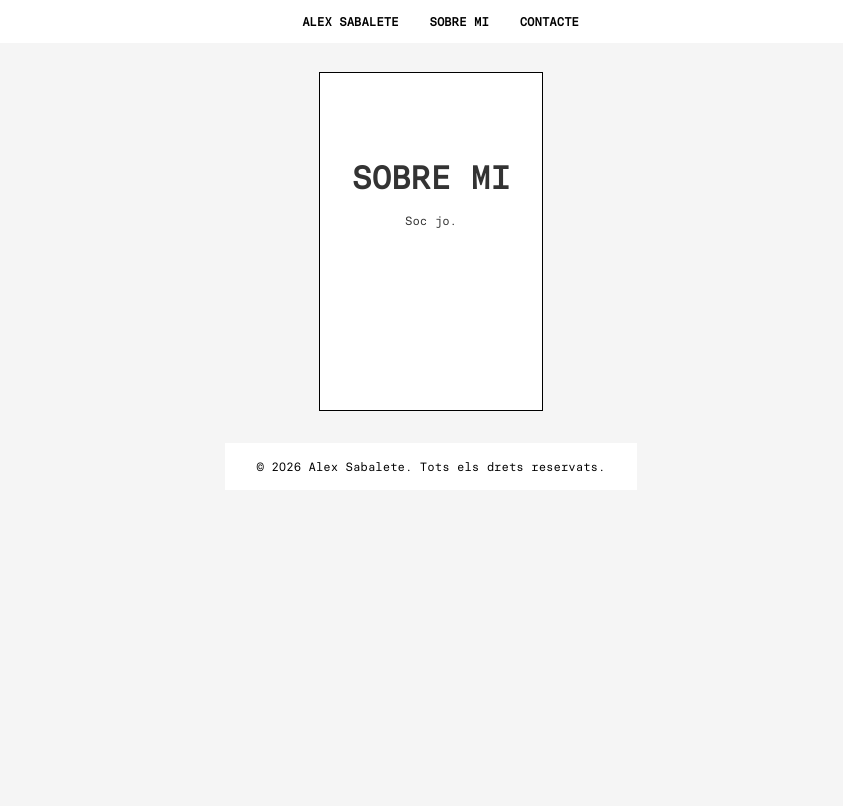
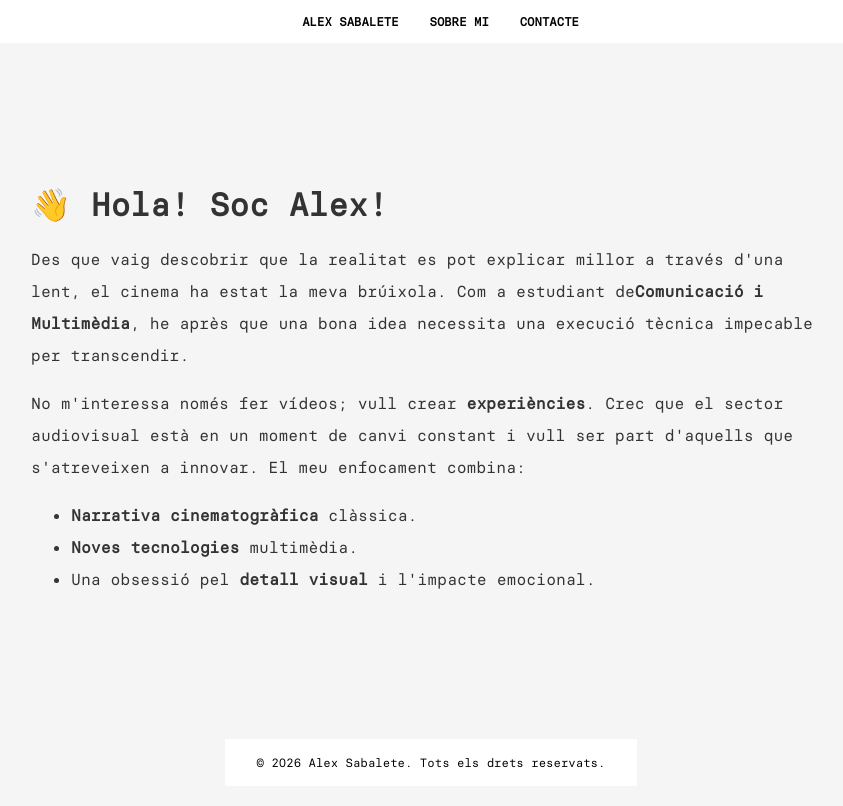
Before and after one commit to dsabalete/alex-portfolio, a React (Vite) app: page /about in a window 1280 px wide. Shown: the top 806 px of the page, without its empty margins (209-1052 px from the left). Built offline with nearby package versions, Linux system fonts and the light colour scheme.

Commit message:
feat: enhance AboutPage layout and content; improve styling for better readability

```diff
--- a/src/index.css
+++ b/src/index.css
@@ -190,10 +190,13 @@ body {
 }
 
 .about-page {
-  display: flex;
-  justify-content: center;
-  align-items: center;
   margin-top: 40px;
+  max-width: 800px;
+  margin-left: auto;
+  margin-right: auto;
+  padding: 8rem 0;
+  font-size: 1rem;
+  line-height: 2rem;
 }
 
 .project-card {
@@ -236,6 +239,13 @@ body {
 }
 
 @media (max-width: 768px) {
+  .about-page {
+    margin-top: 40px;
+    padding: 4rem 2rem;
+    font-size: 0.8rem;
+    line-height: 1.6rem;
+  }
+
   .main-content {
     grid-template-columns: 1fr;
   }
--- a/src/pages/AboutPage.tsx
+++ b/src/pages/AboutPage.tsx
@@ -1,21 +1,31 @@
-import { useNavigate } from "react-router-dom";
-
 const AboutPage = () => {
-  const navigate = useNavigate();
-
-  const handleBack = () => {
-    navigate("/");
-  };
-
   return (
     <main className="about-page">
-      <div className="hero-section">
-        <h1>Sobre mi</h1>
-        <p>Soc jo.</p>
-        <button className="close-hero" onClick={handleBack}>
-          Enrere
-        </button>
-      </div>
+      <h1>👋 Hola! Soc Alex!</h1>
+      <p>
+        Des que vaig descobrir que la realitat es pot explicar millor a través
+        d'una lent, el cinema ha estat la meva brúixola. Com a estudiant de
+        <strong>Comunicació i Multimèdia</strong>, he après que una bona idea
+        necessita una execució tècnica impecable per transcendir.
+      </p>
+      <p>
+        No m'interessa només fer vídeos; vull crear{" "}
+        <strong>experiències</strong>. Crec que el sector audiovisual està en un
+        moment de canvi constant i vull ser part d'aquells que s'atreveixen a
+        innovar. El meu enfocament combina:{" "}
+      </p>
+
+      <ul>
+        <li>
+          <strong>Narrativa cinematogràfica</strong> clàssica.
+        </li>
+        <li>
+          <strong>Noves tecnologies</strong> multimèdia.
+        </li>
+        <li>
+          Una obsessió pel <strong>detall visual</strong> i l'impacte emocional.
+        </li>
+      </ul>
     </main>
   );
 };
```
